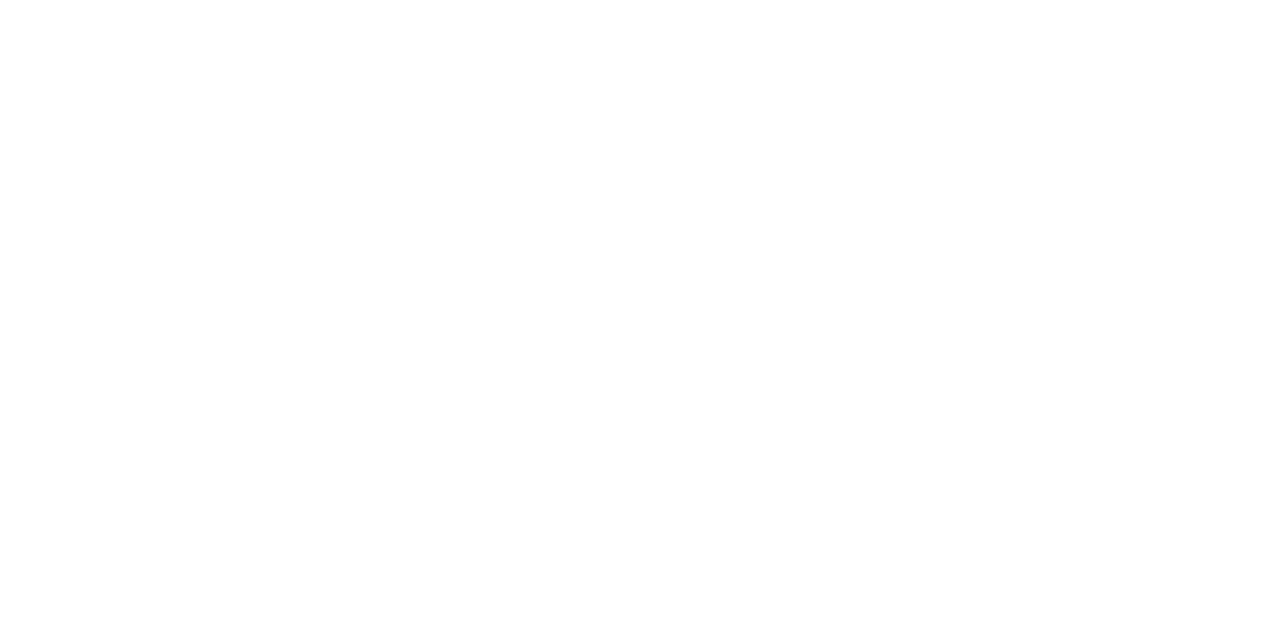
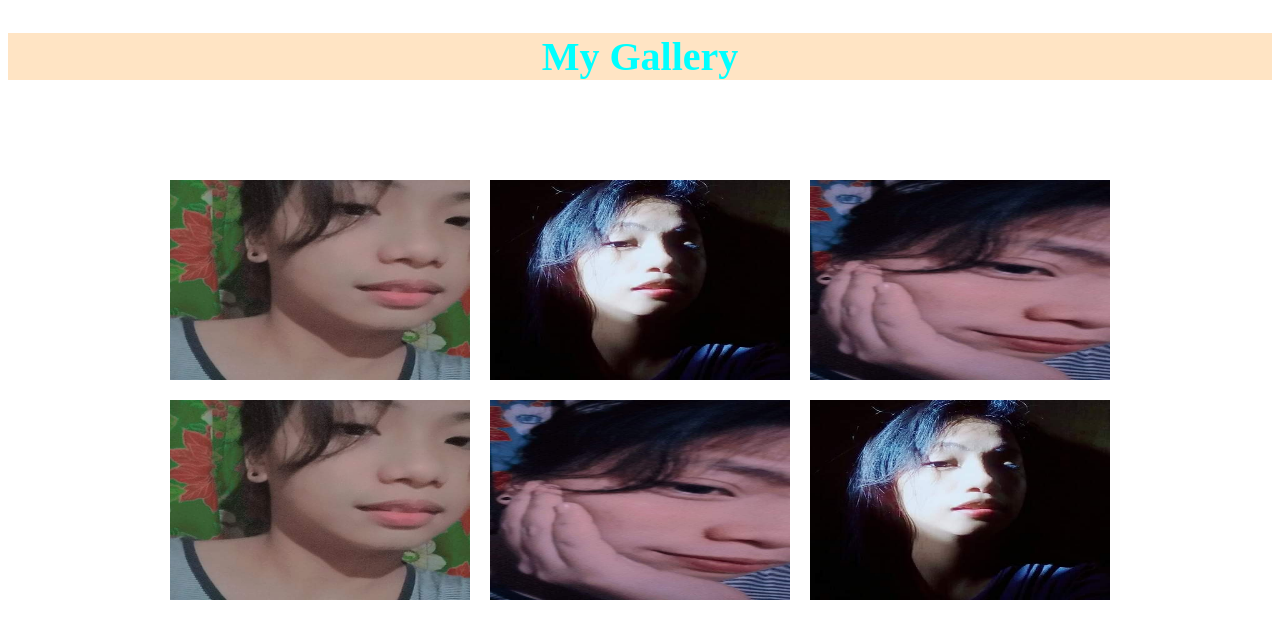
Before and after one commit to Layan0903/Act1, a plain HTML site: page index.html in a window 1280 px wide. Drawn offline with Linux system fonts and the light colour scheme.

Commit message:
my gallery

```diff
--- a/index.html
+++ b/index.html
@@ -5,6 +5,21 @@
   <title>Act1</title>
 </head>
 <body>
+    <h2 style="text-align: center; color: aqua; font-size: 40px; background-color: bisque;"> My Gallery</h2>
+    <div class="gallery-container" style="display: grid; grid-template-columns: repeat(3, 300px); grid-gap: 20px; width: fit-content; margin: 100px auto;">
+		<img style="width: 100%; height: 200px" src="photo2.jpeg" alt="userImg">
+		<img style="width: 100%; height: 200px" src="photo3.jpeg" alt="userImg">
+		<img style="width: 100%; height: 200px" src="photo4.jpeg" alt="userImg">
+		<img style="width: 100%; height: 200px" src="photo2.jpeg" alt="userImg">
+		<img style="width: 100%; height: 200px" src="photo4.jpeg" alt="userImg">
+		<img style="width: 100%; height: 200px" src="photo3.jpeg" alt="userImg">
+
+
+ 	</div>
+
+
+
+ 	</div>
 
 </body>
 </html>
```
Also changed, not shown: photo2.jpeg (added), photo3.jpeg (added), photo4.jpeg (added).
